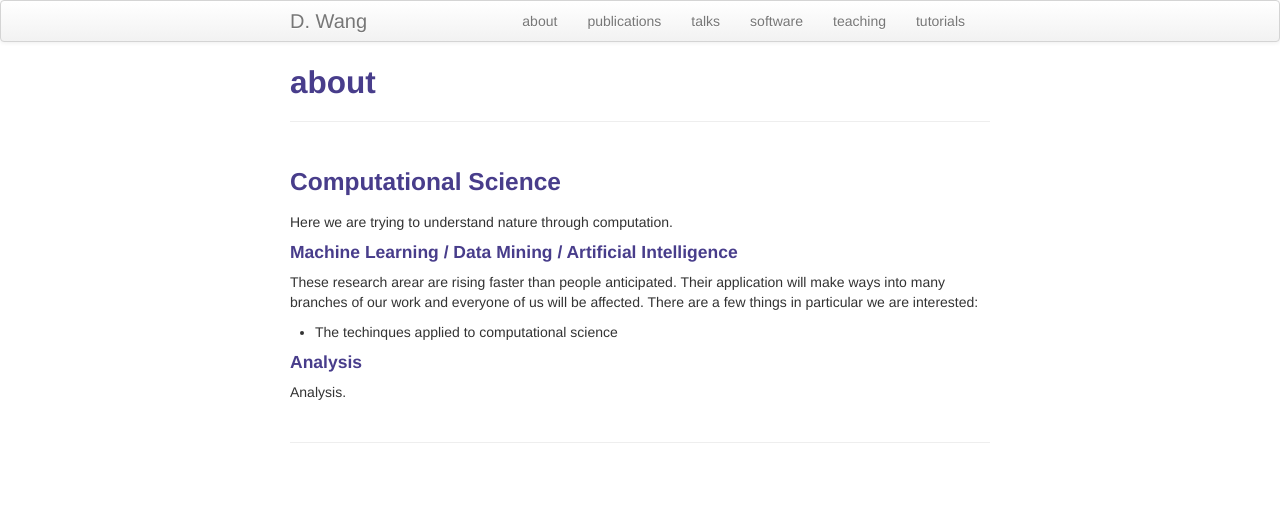
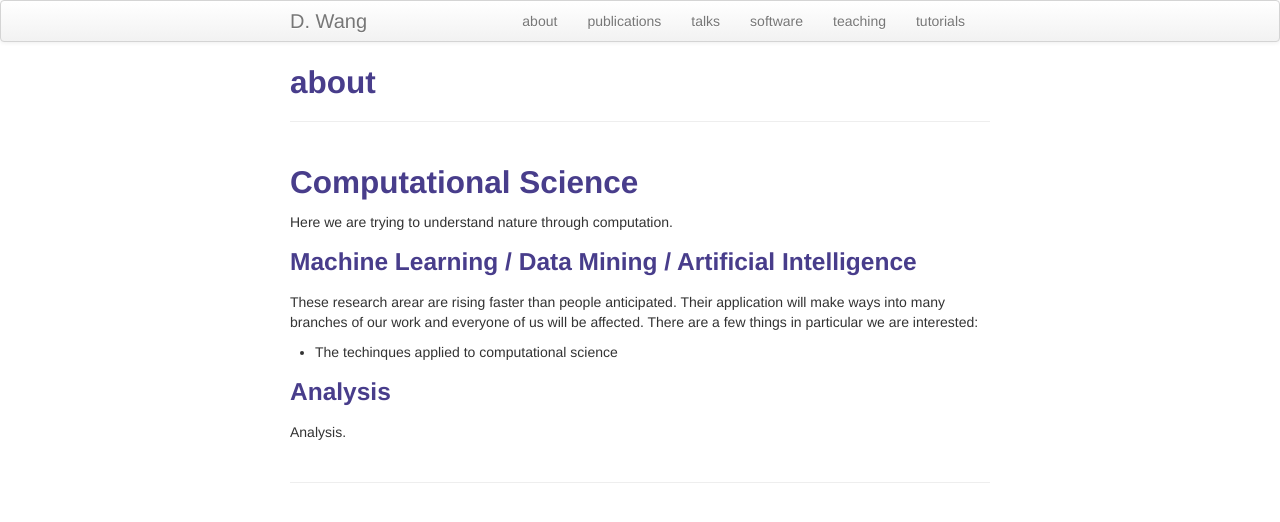
Before and after one commit to dwang5/dwang5.github.io, a Jekyll site: the page built from pages/about.md, in a window 1280 px wide. Shown: the top 522 px of the page. Built offline with Jekyll 4.4.1, drawn with Linux system fonts in a browser that asks for light colours.

```diff
--- a/pages/about.md
+++ b/pages/about.md
@@ -4,17 +4,17 @@ title: about
 description: Intro to our work.
 ---
 
-### Computational Science
+## Computational Science
 
 Here we are trying to understand nature through computation.
 
-#### Machine Learning / Data Mining / Artificial Intelligence
+### Machine Learning / Data Mining / Artificial Intelligence
 
 These research arear are rising faster than people anticipated.
 Their application will make ways into many branches of our work and everyone of us will be affected.
 There are a few things in particular we are interested:
 - The techinques applied to computational science
 
-#### Analysis
+### Analysis
 
 Analysis.
```
